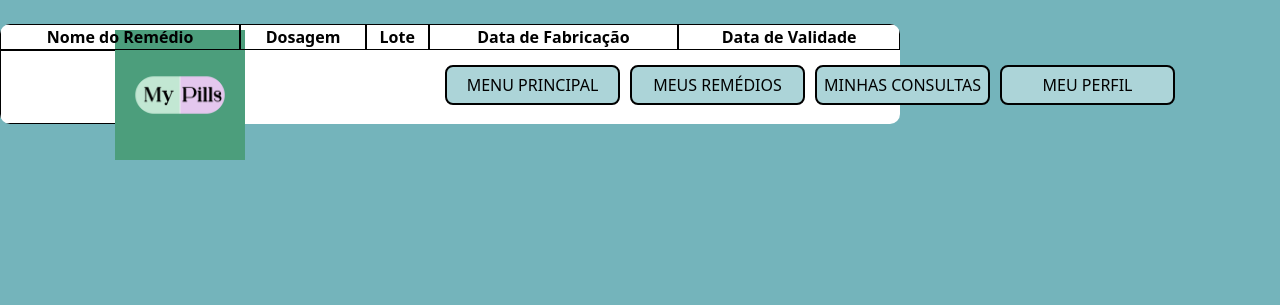
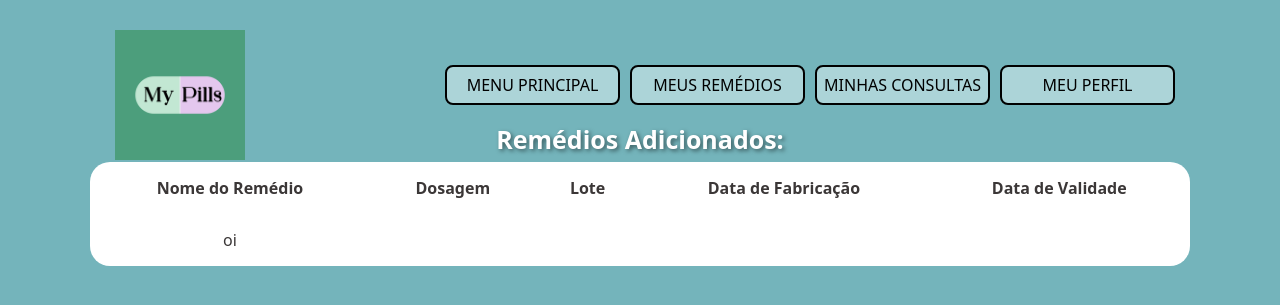
Before and after one commit to ilmoruuu/myPills, a Django app: page /remedios/ in a window 1280 px wide. Shown: the top 305 px of the page. Run offline with Django 5.2, Linux system fonts and the light colour scheme; lists and menus that the app fills with data are empty; some libraries are stand-ins or nearby versions.

Commit message:
estilização da tabela e integração

```diff
--- a/projetomypills/mypills/app/templates/app/remedios.html
+++ b/projetomypills/mypills/app/templates/app/remedios.html
@@ -8,6 +8,7 @@
     <link rel="stylesheet" href="{% static 'app/styles.css' %}">
     <link rel="shortcut icon" href="{% static 'app/imagens/Logo.png'%}" type="image/x-icon">
     <title>Remédios</title>
+
     <style>
         body {
             background-repeat: no-repeat;
@@ -22,6 +23,14 @@
             position: fixed;
             top: 0;
             width: 100%;
+            z-index: 1000;
+        }
+        .tit {
+            font-size: 25px;
+            color: white;
+            text-align: center;
+            font-weight: bold;
+            text-shadow: 2px 2px 4px rgba(0, 0, 0, 0.5);
         }
         .topo-botoes {
             width: 175px;
@@ -33,40 +42,35 @@
             font-weight: 500;
             margin-right: 10px;
         }
-        .tabela{
-            width: 900px;
-            height: 100px;
-            border-collapse: separate;
-            border-spacing: 0;
-            border-radius: 10px;
+        .container {
+            margin-top: 80px;
+            padding: 20px;
+        }
+        .tabela-container {
+            max-height: 500px;
+            overflow-y: auto;
+        }
+        .tabela {
+            width: 100%;
+            border-radius: 20px;
             background-color: white;
-            color: black;
-            overflow: hidden;
-
+            color: rgb(59, 55, 55);
+            border-collapse: collapse;
+        }
+        .tabela th, .tabela td {
+            padding: 15px;
+            text-align: center;
+        }
+        .tabela th {
+            position: -webkit-sticky;
+            position: sticky;
+            top: 0;
+            color: rgb(59, 55, 55);
+            z-index: 100;
         }
 
-        .tabela th {
-            border: 1px solid black;
+    </style>
 
-        }
-
-        .tabela td {
-            border: 1px solid black;
-
-        }
-
-        .topo-tabela{
-            text-align: center;
-            position: sticky;
-            top: 0;
-
-        }
-        .coluna {
-            outline: 1px solid black;
-        }
-
-
-    </style>
 </head>
 <body>
     <header class="topo">
@@ -87,12 +91,9 @@
         </button>
     </header>
     <br>
-    <div>
-        <title class="titulo">Remédios</title>
+    <div class="container">
+        <h3 class="tit">Remédios Adicionados:</h3>
         <table class="tabela">
-            <colgroup class="coluna">
-                <col>
-            </colgroup>
             <thead>
                 <tr class="topo-tabela">
                     <th>Nome do Remédio</th>
@@ -102,10 +103,11 @@
                     <th>Data de Validade</th>
                 </tr>
             </thead>
-            <tbody>
+            <tbody class="corpo-tabela">
                 <tr>
                     <td>
-                        <!--aqui é onde entra as informações do back-->
+                        <!--aqui vai aumentar o tamanho de acordo com a quantidade de dados-->
+                        oi
                     </td>
                 </tr>
             </tbody>
@@ -131,5 +133,45 @@
             location.href = "http://127.0.0.1:8000/perfil/1";
         };
     </script>
+    <script>
+          async function fetchData() {
+            try {
+            const response = await fetch('mudar para URl de acesso do back');
+
+            if (!response.ok) {
+                throw new Error('Network response was not ok');
+            }
+
+            const data = await response.json();
+
+            populateTable(data);
+            } catch (error) {
+            console.error('Erro ao buscar dados:', error);
+            }
+        }
+
+        function populateTable(data) {
+            const tableBody = document.querySelector('.corpo-tabela');
+
+            tableBody.innerHTML = '';
+
+
+            data.forEach(item => {
+            const row = document.createElement('tr');
+
+            row.innerHTML = `
+                <td>${item.nome_comercial}</td>
+                <td>${item.dosagem}</td>
+                <td>${item.lote}</td>
+                <td>${item.data_fabricacao}</td>
+                <td>${item.data_vencimento}</td>
+            `;
+
+            tableBody.appendChild(row);
+            });
+        }
+
+        fetchData();
+    </script>
 </body>
 </html>
```
